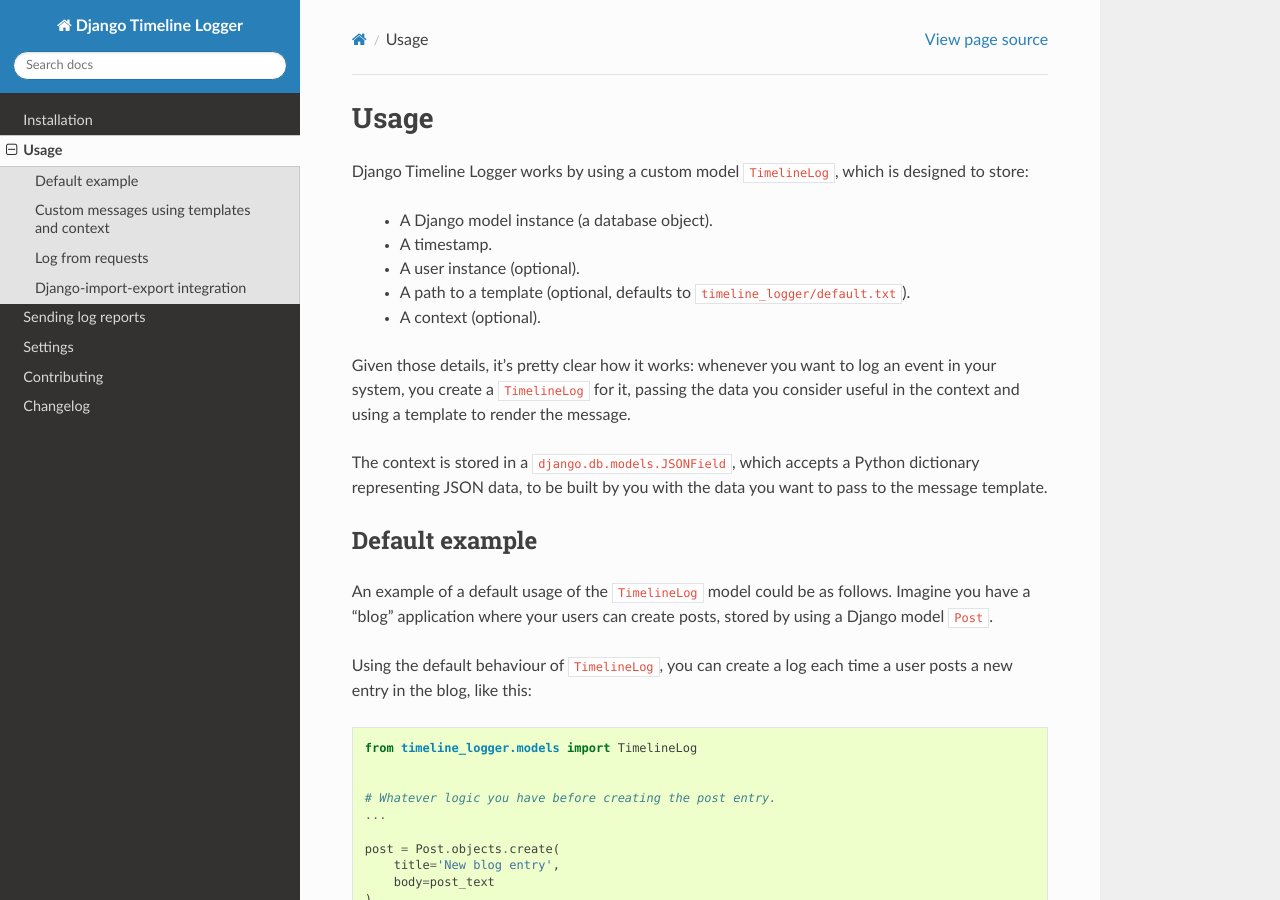
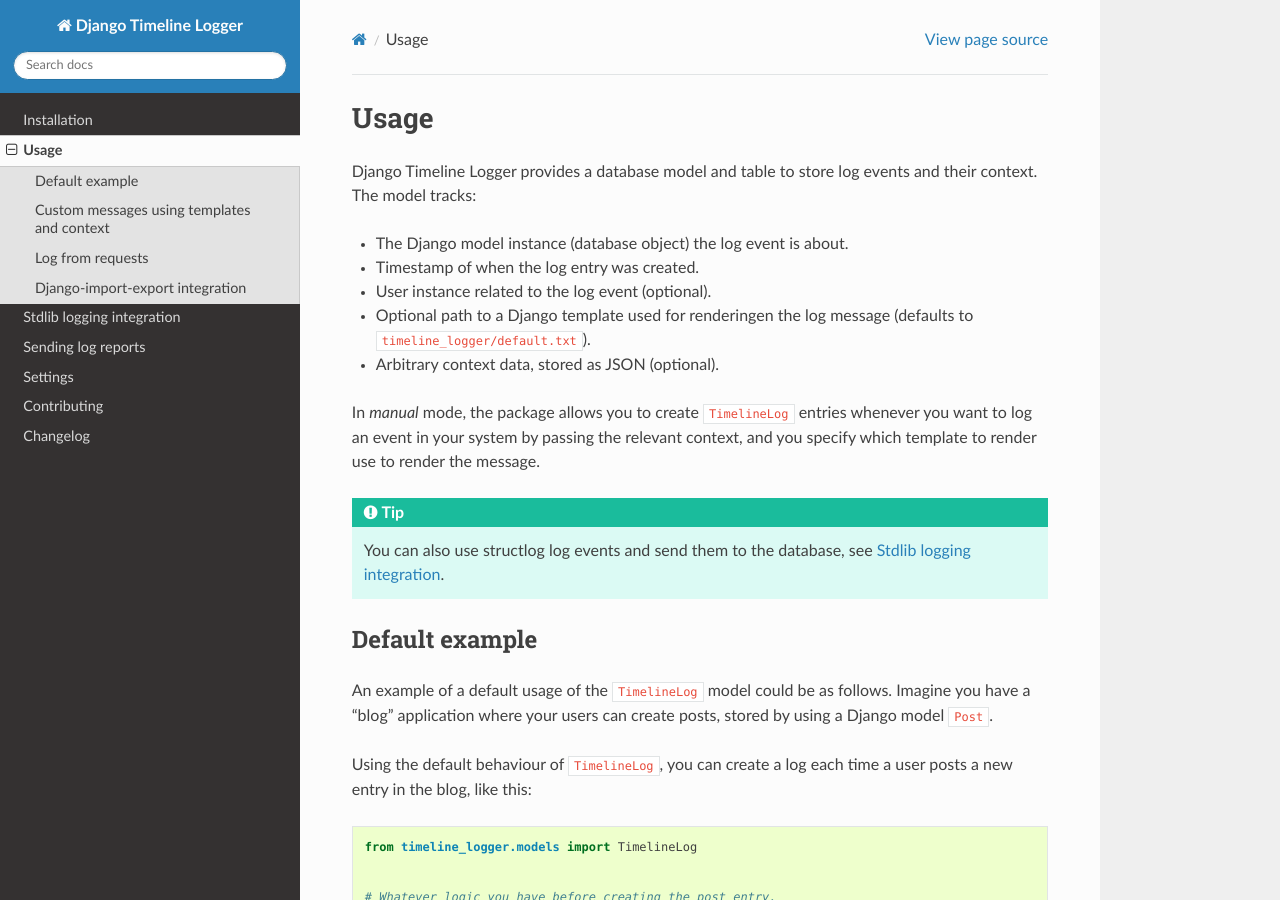
Before and after one commit to maykinmedia/django-timeline-logger, a Sphinx documentation site: the page built from docs/usage.rst, in a window 1280 px wide and 900 px high. Built offline with Sphinx 7.4.7 and the Read the Docs theme 3.1.0, drawn with Linux system fonts in a browser that asks for light colours; some of the changed text lies outside the part shown.

Commit message:
:memo: Document the logging handler integration

```diff
--- a/docs/index.rst
+++ b/docs/index.rst
@@ -41,6 +41,7 @@ Contents
 
    installation
    usage
+   logging_integration
    sending_log_reports
    settings
    contributing
--- a/docs/usage.rst
+++ b/docs/usage.rst
@@ -4,23 +4,22 @@
 Usage
 =====
 
-Django Timeline Logger works by using a custom model ``TimelineLog``, which is
-designed to store:
+Django Timeline Logger provides a database model and table to store log events and
+their context. The model tracks:
 
-    - A Django model instance (a database object).
-    - A timestamp.
-    - A user instance (optional).
-    - A path to a template (optional, defaults to ``timeline_logger/default.txt``).
-    - A context (optional).
+* The Django model instance (database object) the log event is about.
+* Timestamp of when the log entry was created.
+* User instance related to the log event (optional).
+* Optional path to a Django template used for renderingen the log message (defaults to
+  ``timeline_logger/default.txt``).
+* Arbitrary context data, stored as JSON (optional).
 
-Given those details, it's pretty clear how it works: whenever you want to log
-an event in your system, you create a ``TimelineLog`` for it, passing the data
-you consider useful in the context and using a template to render the message.
+In *manual* mode, the package allows you to create ``TimelineLog`` entries whenever you
+want to log an event in your system by passing the relevant context, and you specify
+which template to render use to render the message.
 
-The context is stored in a ``django.db.models.JSONField``, which accepts a
-Python dictionary representing JSON data, to be built by you with the data you
-want to pass to the message template.
-
+.. tip:: You can also use structlog log events and send them to the database, see
+   :ref:`stdlib_logging_integration`.
 
 Default example
 ===============
@@ -170,5 +169,5 @@ Django-timeline-logger ships with a ``ModelResource``:
 
     ...
 
- It's not enabled in the default admin, as django-import-export is an
- optional dependency.
+It's not enabled in the default admin, as django-import-export is an
+optional dependency.
```
Also changed, not shown: docs/logging_integration.rst (added, +236 -0 lines).
